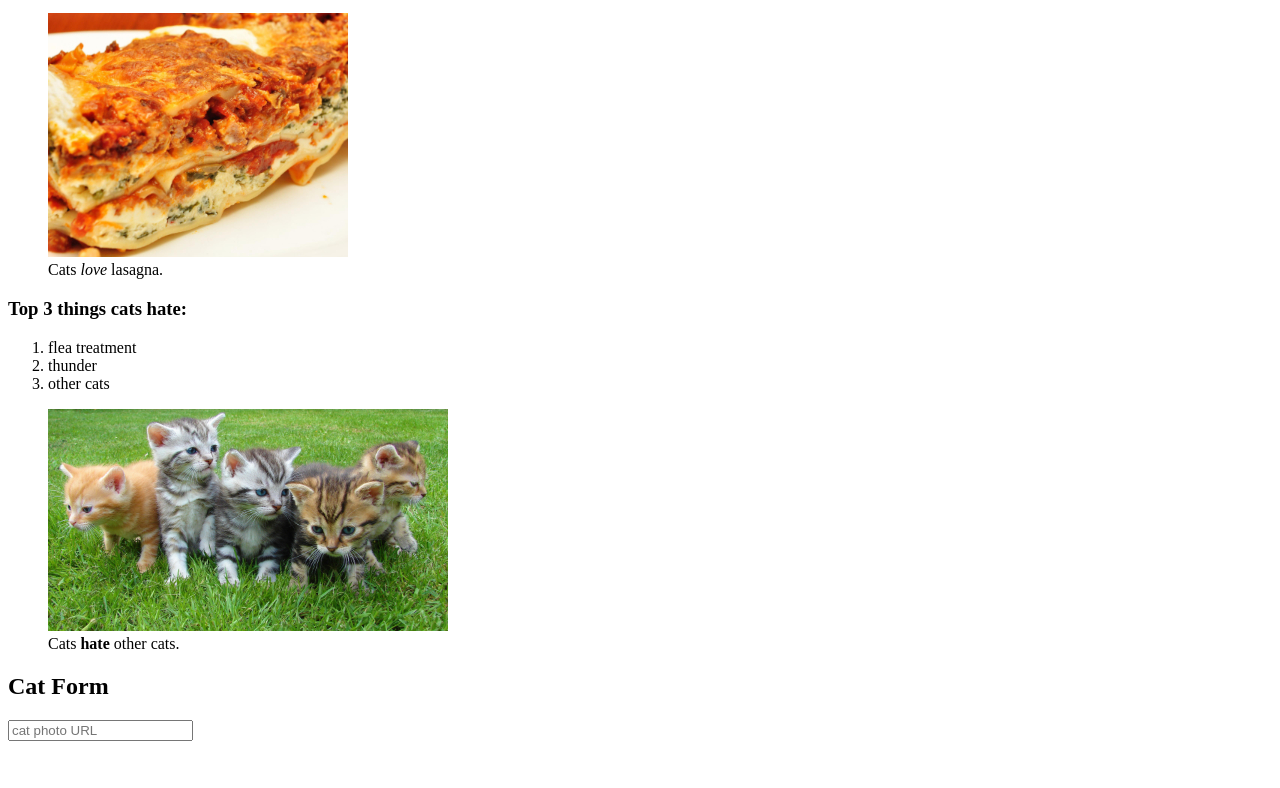
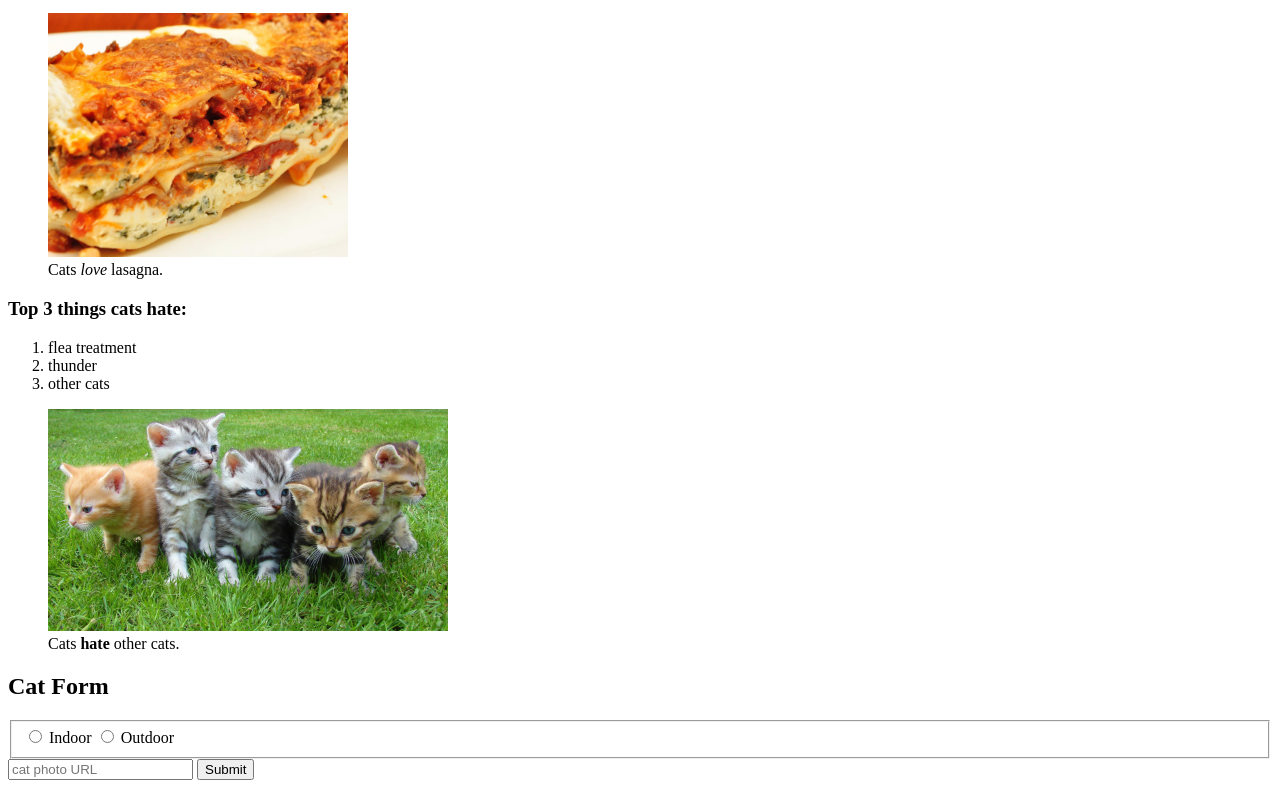
Before and after one commit to joshkowalski/fcc-catphotoapp, a plain HTML site: page index.html in a window 1280 px wide. Shown: the part 610-1398 px from the top of the page. Before the commit the page ends 1359 px from the top, so only its background shows below. Drawn offline with Linux system fonts and the light colour scheme.

Commit message:
Create steps forty-one to fifty

```diff
--- a/index.html
+++ b/index.html
@@ -51,7 +51,12 @@
 
             <h2>Cat Form</h2>
             <form action="https://freecatphotoapp.com/submit-cat-photo">
-                <input type="text" name="catphotourl" placeholder="cat photo URL">
+                <fieldset>
+                    <label><input type="radio" id="indoor" value="indoor" name="indoor-outdoor"> Indoor</label>
+                    <label><input type="radio" id="outdoor" value="outdoor" name="indoor-outdoor"> Outdoor</label>
+                </fieldset>
+                <input type="text" name="catphotourl" placeholder="cat photo URL" required>
+                <button type="submit">Submit</button>
             </form>
 
         </section>
@@ -59,5 +64,4 @@
     </main>
 </body>
 
-
 </html>
```
